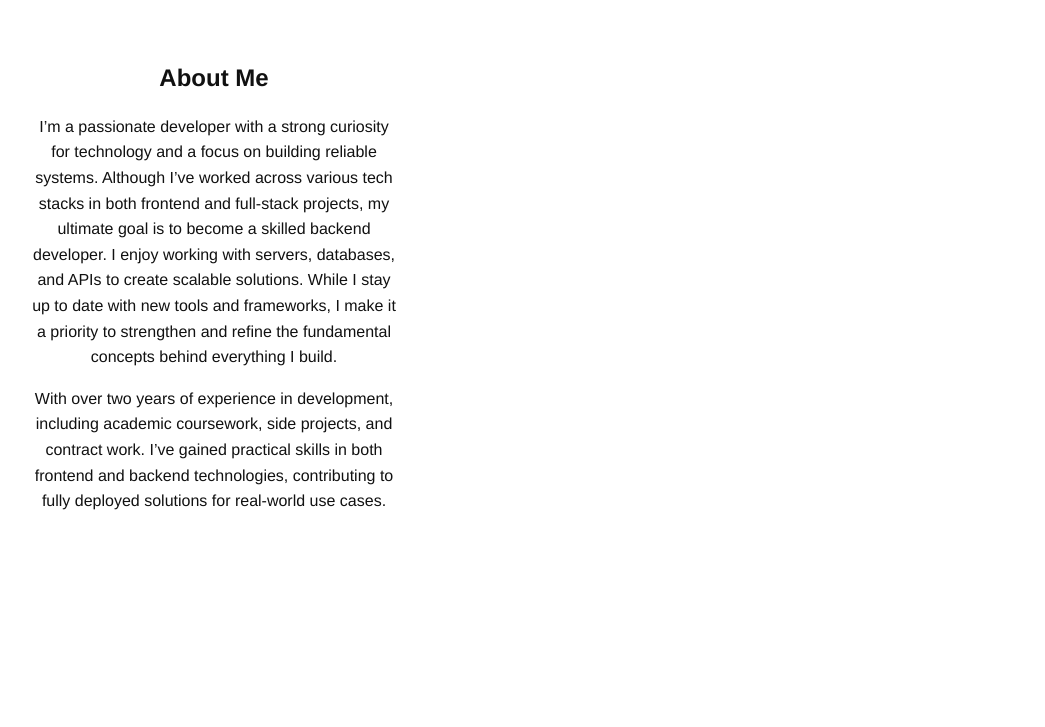
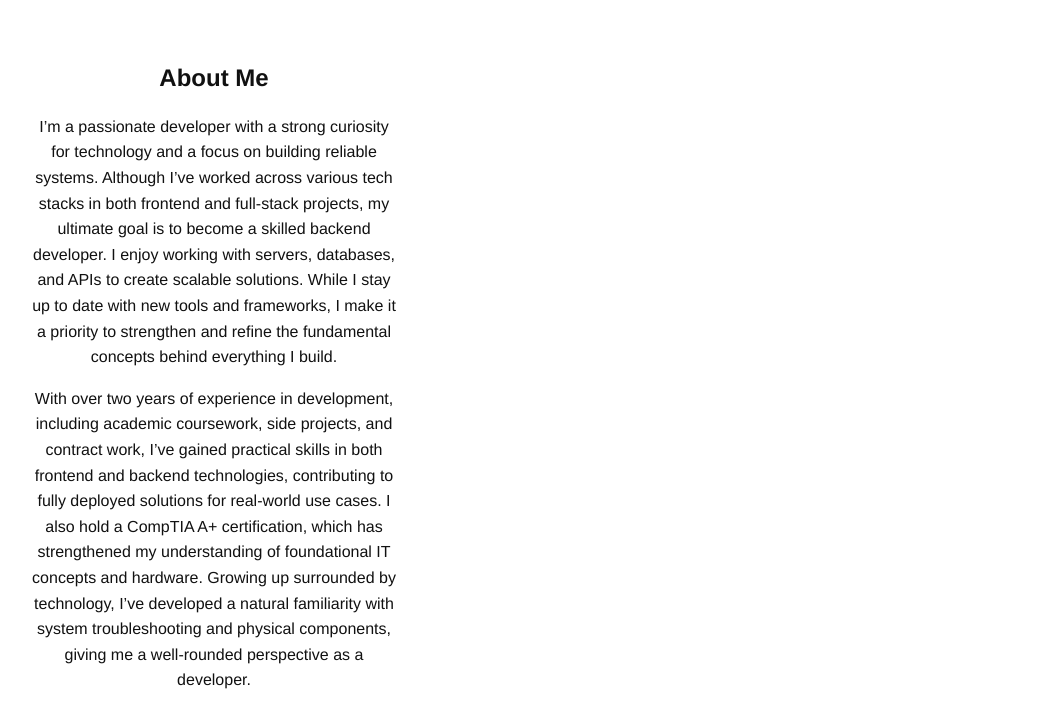
Before and after one commit to avilla212/portfolio-website, a plain HTML site: page frontend/index.html in a window 1280 px wide. Shown: the part 2024-2751 px from the top of the page, without its empty margins (126-1171 px from the left). Before the commit the page ends 2666 px from the top, so only its background shows below. Drawn offline with Linux system fonts and the light colour scheme.

Commit message:
changed about me

```diff
--- a/frontend/index.html
+++ b/frontend/index.html
@@ -102,9 +102,14 @@
             </p>
             <p>
               With over two years of experience in development, including
-              academic coursework, side projects, and contract work. I’ve gained
+              academic coursework, side projects, and contract work, I’ve gained
               practical skills in both frontend and backend technologies,
               contributing to fully deployed solutions for real-world use cases.
+              I also hold a CompTIA A+ certification, which has strengthened my
+              understanding of foundational IT concepts and hardware. Growing up
+              surrounded by technology, I’ve developed a natural familiarity
+              with system troubleshooting and physical components, giving me a
+              well-rounded perspective as a developer.
             </p>
           </section>
         </div>
```
